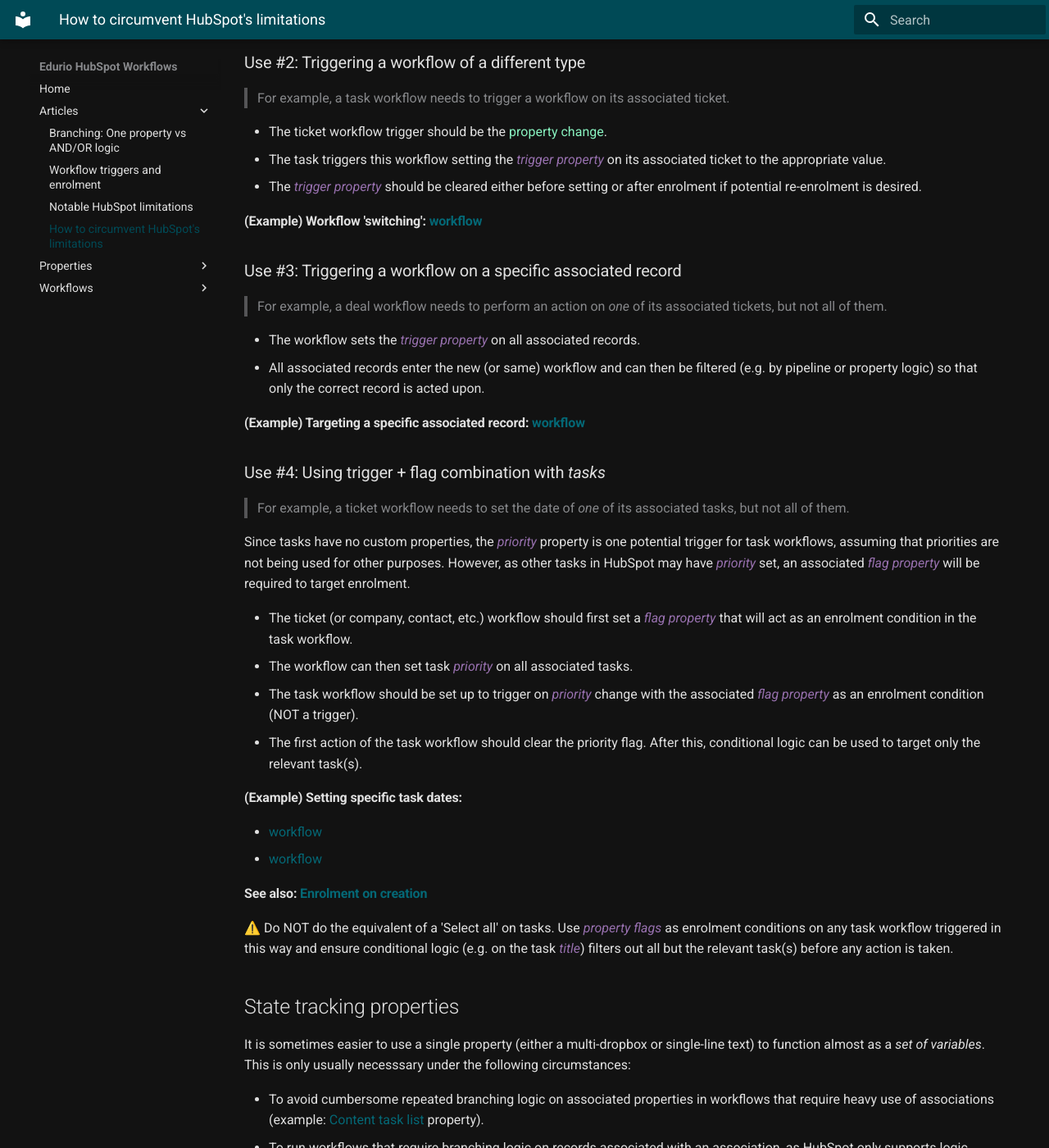
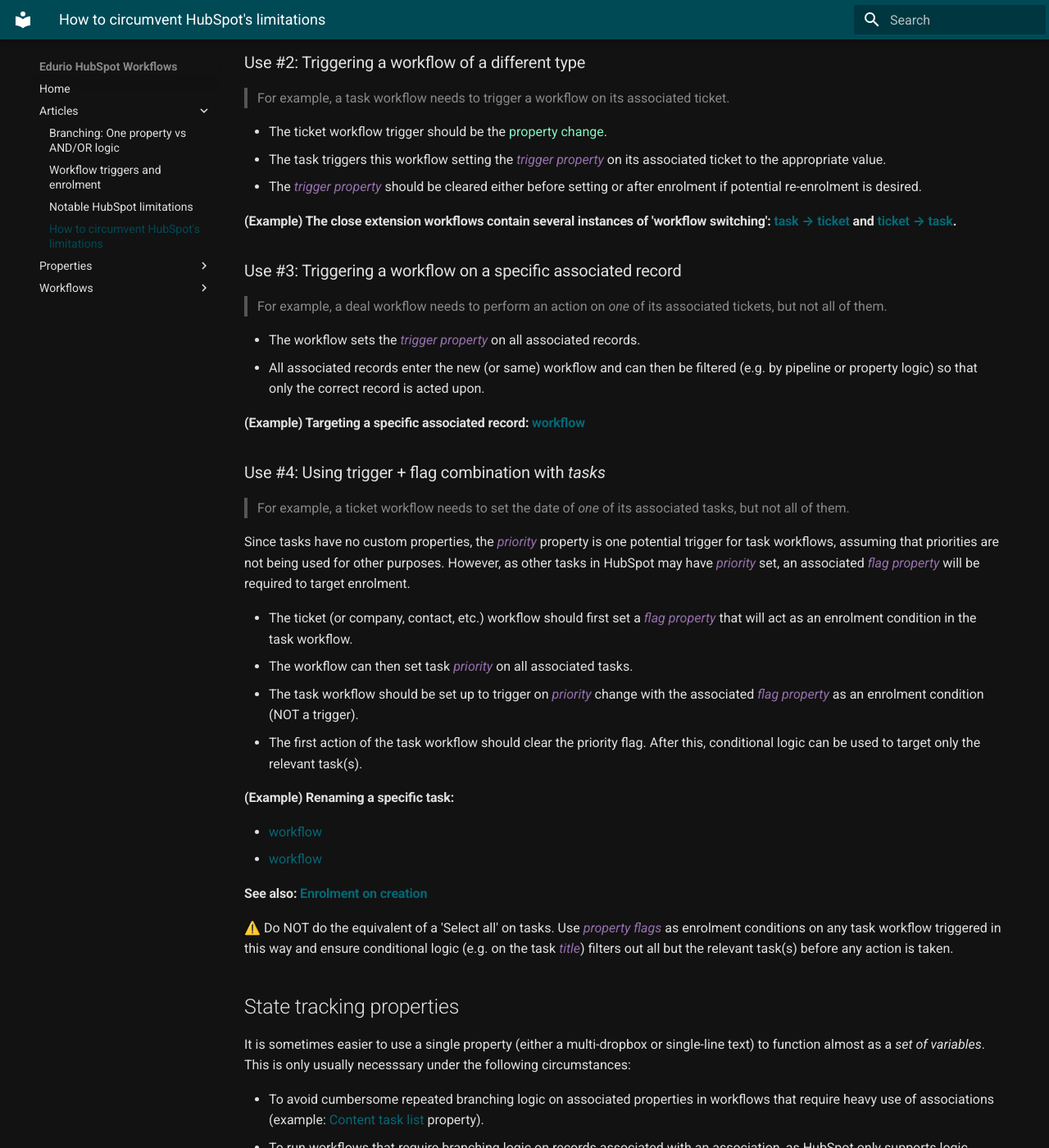
Before and after one commit to jesse-edurio/edurio-hubspot-workflows, an MkDocs documentation site: the page built from docs/articles/Article-How-to-circumvent-HubSpots-limitations.md, in a window 1280 px wide and 1400 px high, scrolled down 1070 px. Shown: the whole window at 82% size. Built offline with MkDocs 1.6.1 and Material for MkDocs 9.7.7, drawn with Linux system fonts in a browser that asks for light colours.

Commit message:
chore: refactoring

```diff
--- a/docs/articles/Article-How-to-circumvent-HubSpots-limitations.md
+++ b/docs/articles/Article-How-to-circumvent-HubSpots-limitations.md
@@ -15,7 +15,7 @@
 ➖ Cannot be <i>set</i> dynamically by workflows
 ➕ Can include conditional logic based on property values that <b><i>can</i></b> be changed dynamically in a workflow
 
-#### Example of dynamic use with conditional logic: [Cumulative time tracking]()
+#### Example of dynamic use with conditional logic: [Cumulative time tracking](../workflows/Cumulative-time-tracking.md)
 
 ## Using property triggers/flags
 
@@ -34,7 +34,7 @@
 - The task triggers this workflow setting the *trigger property* on its associated ticket to the appropriate value.
 - The *trigger property* should be cleared either before setting or after enrolment if potential re-enrolment is desired.
 
-#### (Example) Workflow 'switching': [workflow]()
+#### (Example) The close extension workflows contain several instances of 'workflow switching': [task → ticket](../workflows/SUP-Extend-1-Trigger-workflow-to-update-dates-for-tasks.md) and [ticket → task](../workflows/SUP-CSM-Extend-2-Trigger-extension-task-date-change-creation.md).
 
 ### Use #3: Triggering a workflow on a specific associated record
 > For example, a deal workflow needs to perform an action on <i>one</i> of its associated tickets, but not all of them.
@@ -54,7 +54,7 @@
 - The task workflow should be set up to trigger on *priority* change with the associated *flag property* as an enrolment condition (NOT a trigger).
 - The first action of the task workflow should clear the priority flag. After this, conditional logic can be used to target only the relevant task(s).
 
-#### (Example) Setting specific task dates:
+#### (Example) Renaming a specific task:
 - [workflow]()
 - [workflow]()
 
--- a/mkdocs.yml
+++ b/mkdocs.yml
@@ -44,7 +44,8 @@
       - "SUP/Extend[3]: Update 'unassign issue' task date and create new final reminder": workflows/SUP-Extend-3-Update-unassign-issue-task-date-and-create-new-final-reminder.md
       - "SUP/Extend[4]: Set date for new final reminder task and assign to Support": workflows/SUP-Extend-4-Set-date-for-new-final-reminder-task-and-assign-to-Support.md
       - "SUP/Extend[5]: Create task to send reminder with extension template (only if needed)": workflows/SUP-Extend-5-Create-task-to-send-reminder-with-extension-template.md
-
+    - Miscellaneous:
+      - "CSS/TRACK: Set out-time of previous Content stage + Update cumulative time of Content stage": workflows/Cumulative-time-tracking.md
 
 extra_javascript:
   - assets/scope.js
```
Also changed, not shown: docs/index.md (+3 -0 lines), docs/workflows/Cumulative-time-tracking.md (added, +22 -0 lines), docs/images/#nums.png, docs/images/Cumulative-time-tracking.png (added).
